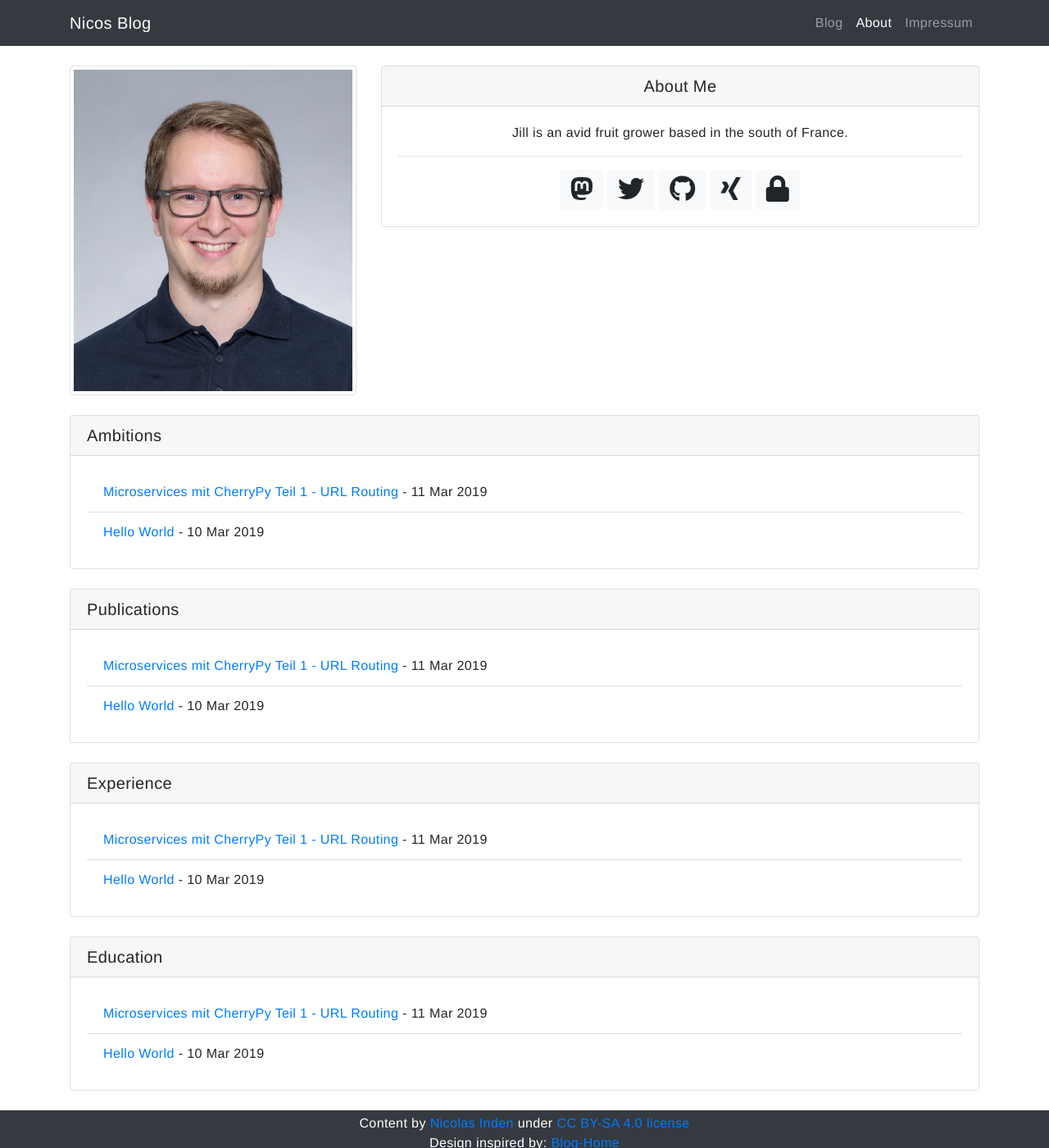
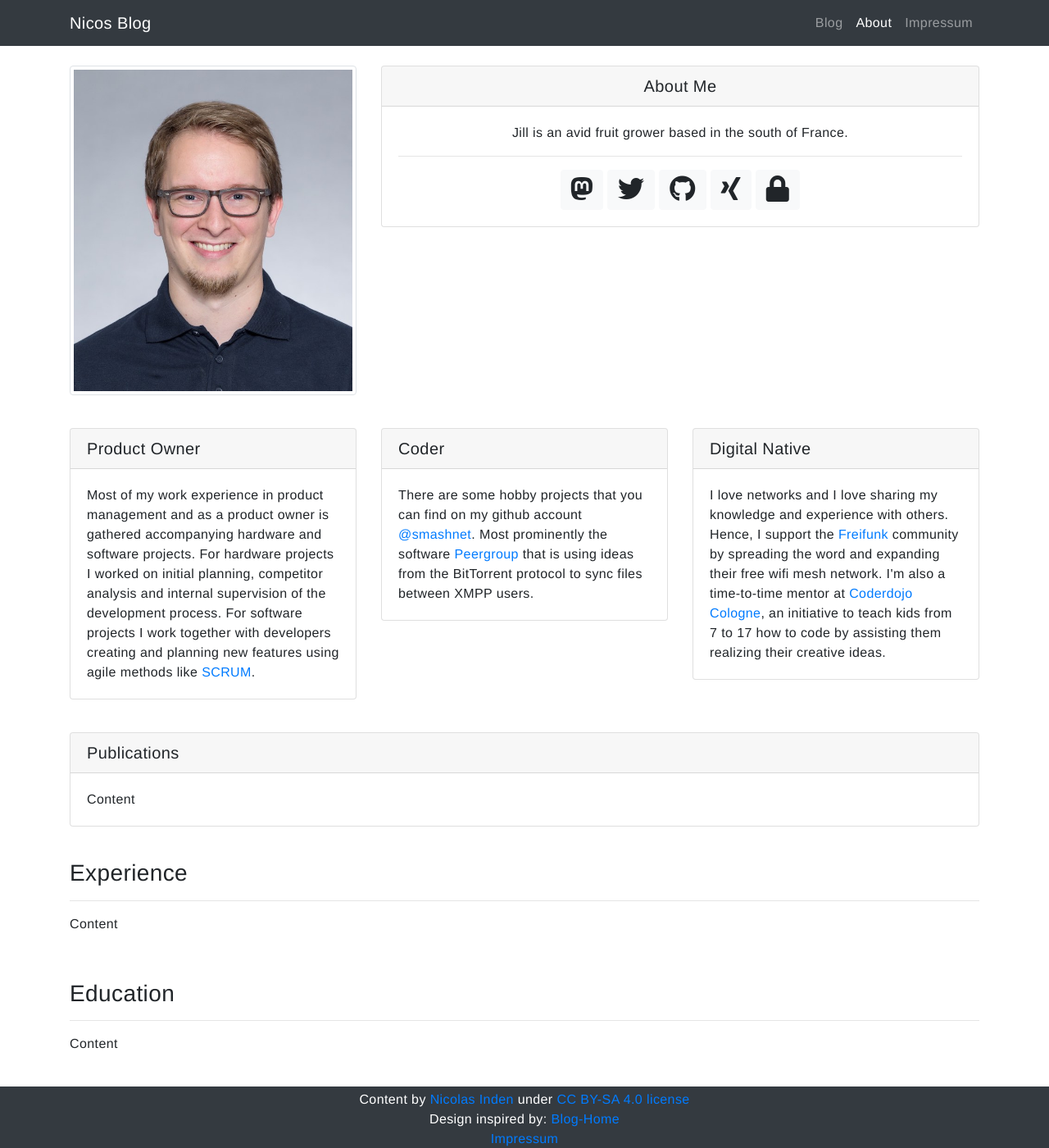
Before and after one commit to smashnet/smashblog, a Jekyll site: the page built from _authors/nico.md, in a window 1280 px wide and 1400 px high. Shown: the whole window at 82% size. Built offline with Jekyll 4.4.1, drawn with Linux system fonts in a browser that asks for light colours.

Commit message:
Put content out of author template

```diff
--- a/_authors/nico.md
+++ b/_authors/nico.md
@@ -11,5 +11,63 @@ xing: https://www.xing.com/profile/Nicolas_Inden
 gpg_key_id: B2F8AA17
 gpg_key_fingerprint: A757 5741 FD1E 63E8 357D  48E2 3C68 AE70 B2F8 AA17
 gpg_key_url: /assets/GPG_Nicolas_Inden_B2F8AA17.asc
+
+about: Jill is an avid fruit grower based in the south of France.
 ---
-Jill is an avid fruit grower based in the south of France.
+
+<br/>
+<!-- Ambitions -->
+<div class="row">
+  <!-- Card PO -->
+  <div class="col-sm-4">
+    <div class="card">
+      <h5 class="card-header">Product Owner</h5>
+      <div class="card-body">
+        Most of my work experience in product management and as a product owner is gathered accompanying hardware and software projects. For hardware projects I worked on initial planning, competitor analysis and internal supervision of the development process. For software projects I work together with developers creating and planning new features using agile methods like <a href="https://scrumalliance.org/learn-about-scrum/the-scrum-guide">SCRUM</a>.
+      </div>
+    </div>
+  </div>
+  <!-- Card Coder -->
+  <div class="col-sm-4">
+    <div class="card">
+      <h5 class="card-header">Coder</h5>
+      <div class="card-body">
+        There are some hobby projects that you can find on my github account <a href="https://github.com/smashnet">@smashnet</a>. Most prominently the software <a href="https://github.com/smashnet/Peergroup">Peergroup</a> that is using ideas from the BitTorrent protocol to sync files between XMPP users.
+      </div>
+    </div>
+  </div>
+  <!-- Card Digital Native -->
+  <div class="col-sm-4">
+    <div class="card">
+      <h5 class="card-header">Digital Native</h5>
+      <div class="card-body">
+        I love networks and I love sharing my knowledge and experience with others. Hence, I support the <a href="https://freifunk.net/worum-geht-es/">Freifunk</a> community by spreading the word and expanding their free wifi mesh network. I'm also a time-to-time mentor at <a href="http://coderdojo.cologne/">Coderdojo Cologne</a>, an initiative to teach kids from 7 to 17 how to code by assisting them realizing their creative ideas.
+      </div>
+    </div>
+  </div>
+</div>
+
+<br/>
+<!-- Publications -->
+<div class="row">
+  <div class="col-sm-12">
+    <div class="card">
+      <h5 class="card-header">Publications</h5>
+      <div class="card-body">
+        Content
+      </div>
+    </div>
+  </div>
+</div>
+
+<br/>
+<!-- Experience -->
+<h3>Experience</h3>
+<hr/>
+Content
+
+<br/>
+<!-- Education -->
+<h3>Education</h3>
+<hr/>
+Content
--- a/_layouts/author.html
+++ b/_layouts/author.html
@@ -11,7 +11,7 @@ layout: default
     <div class="card text-center">
       <h5 class="card-header">About Me</h5>
       <div class="card-body">
-        {{ content }}
+        {{ page.about }}
         <hr/>
         <a class="btn btn-light" href="{{ page.mastodon }}"><i class="fab fa-2x fa-mastodon"></i></a>
         <a class="btn btn-light" href="{{ page.twitter }}"><i class="fab fa-2x fa-twitter"></i></a>
@@ -28,74 +28,4 @@ layout: default
   </div>
 </div>
 
-<br/>
-<!-- Ambitions -->
-<div class="row">
-  <div class="col-sm-12">
-    <div class="card">
-      <h5 class="card-header">Ambitions</h5>
-      <div class="card-body">
-        <ul class="list-group list-group-flush">
-          {% assign filtered_posts = site.posts | where: 'author', page.short_name %}
-          {% for post in filtered_posts %}
-            <li  class="list-group-item"><a href="{{ post.url | remove_first: "/" }}">{{ post.title }}</a> - {{ post.date | date_to_string }}</li>
-          {% endfor %}
-        </ul>
-      </div>
-    </div>
-  </div>
-</div>
-
-<br/>
-<!-- Publications -->
-<div class="row">
-  <div class="col-sm-12">
-    <div class="card">
-      <h5 class="card-header">Publications</h5>
-      <div class="card-body">
-        <ul class="list-group list-group-flush">
-          {% assign filtered_posts = site.posts | where: 'author', page.short_name %}
-          {% for post in filtered_posts %}
-            <li  class="list-group-item"><a href="{{ post.url | remove_first: "/" }}">{{ post.title }}</a> - {{ post.date | date_to_string }}</li>
-          {% endfor %}
-        </ul>
-      </div>
-    </div>
-  </div>
-</div>
-
-<br/>
-<!-- Experience -->
-<div class="row">
-  <div class="col-sm-12">
-    <div class="card">
-      <h5 class="card-header">Experience</h5>
-      <div class="card-body">
-        <ul class="list-group list-group-flush">
-          {% assign filtered_posts = site.posts | where: 'author', page.short_name %}
-          {% for post in filtered_posts %}
-            <li  class="list-group-item"><a href="{{ post.url | remove_first: "/" }}">{{ post.title }}</a> - {{ post.date | date_to_string }}</li>
-          {% endfor %}
-        </ul>
-      </div>
-    </div>
-  </div>
-</div>
-
-<br/>
-<!-- Education -->
-<div class="row">
-  <div class="col-sm-12">
-    <div class="card">
-      <h5 class="card-header">Education</h5>
-      <div class="card-body">
-        <ul class="list-group list-group-flush">
-          {% assign filtered_posts = site.posts | where: 'author', page.short_name %}
-          {% for post in filtered_posts %}
-            <li  class="list-group-item"><a href="{{ post.url | remove_first: "/" }}">{{ post.title }}</a> - {{ post.date | date_to_string }}</li>
-          {% endfor %}
-        </ul>
-      </div>
-    </div>
-  </div>
-</div>
+{{ content }}
```
Also changed, not shown: index.md (+1 -1 lines).
